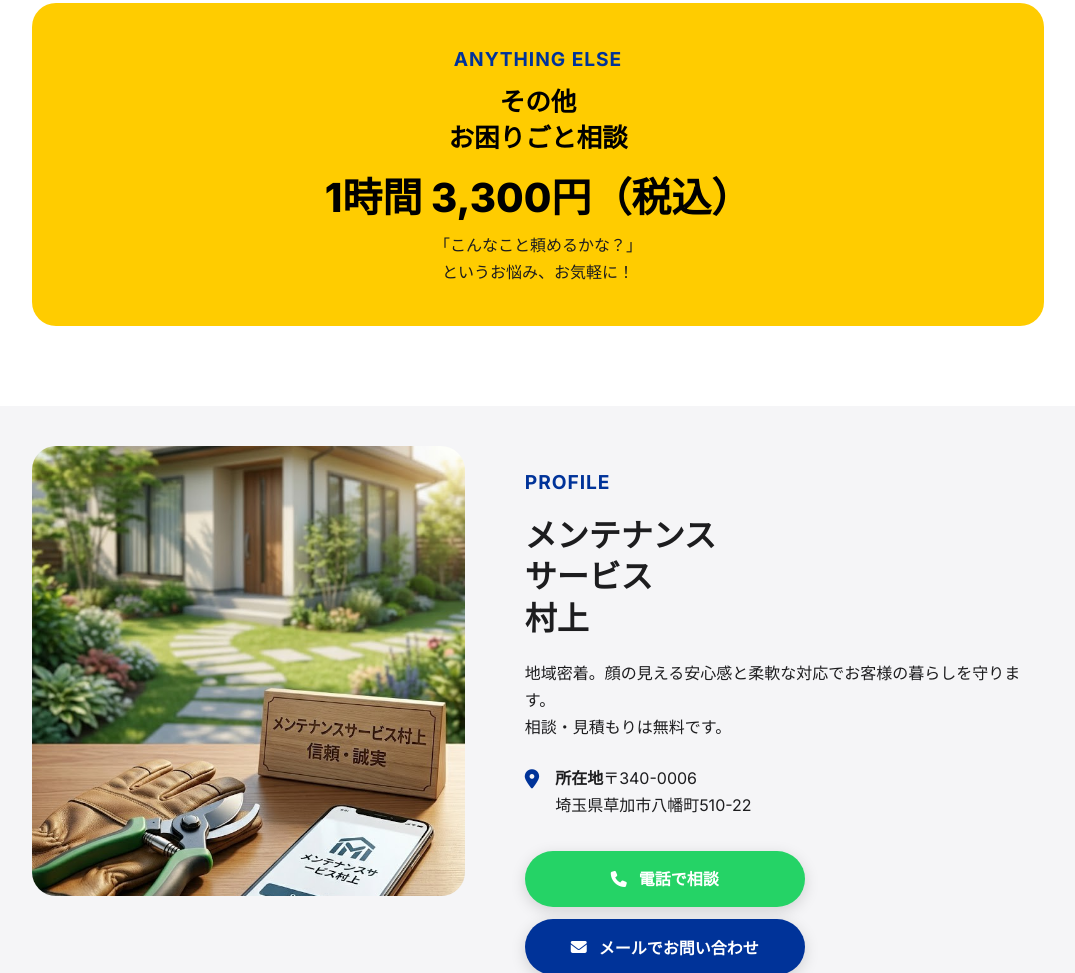
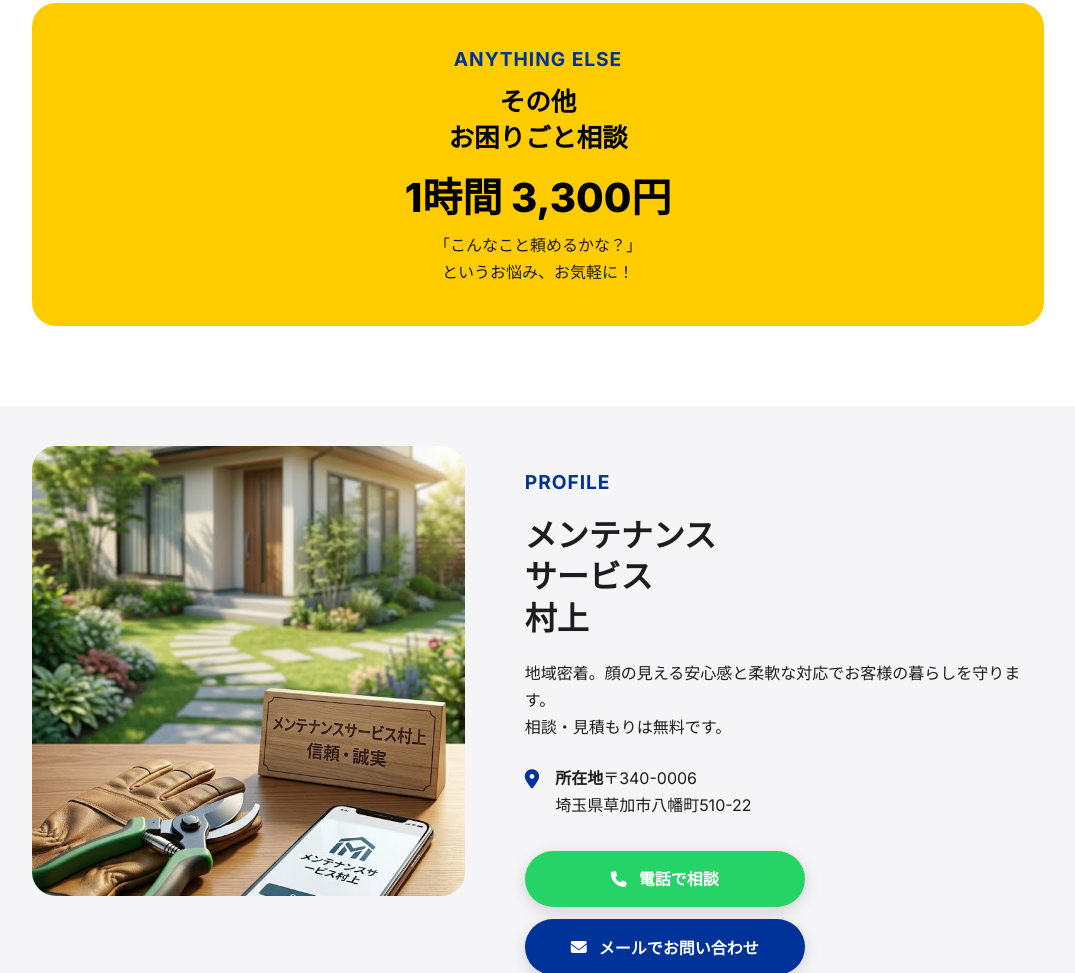
Before and after one commit to nitraiders/maintenance-service-murakami, a website: page public/index.html in a window 1280 px wide. Shown: the part 1750-2723 px from the top of the page, without its empty margins (102-1177 px from the left). Drawn offline with Linux system fonts and the light colour scheme.

Commit message:
style: remove '(tax included)' notation from price display

```diff
--- a/public/index.html
+++ b/public/index.html
@@ -304,7 +304,7 @@
                         <div class="other-troubles">
                             <span class="section-label" style="text-align: center; margin-bottom: 8px;">ANYTHING ELSE</span>
                             <h3>その他<br>お困りごと相談</h3>
-                            <div class="price">1時間 3,300円<span>（税込）</span></div>
+                            <div class="price">1時間 3,300円</div>
                             <p>「こんなこと頼めるかな？」<br>というお悩み、お気軽に！</p>
                         </div>
                     </div>
```
